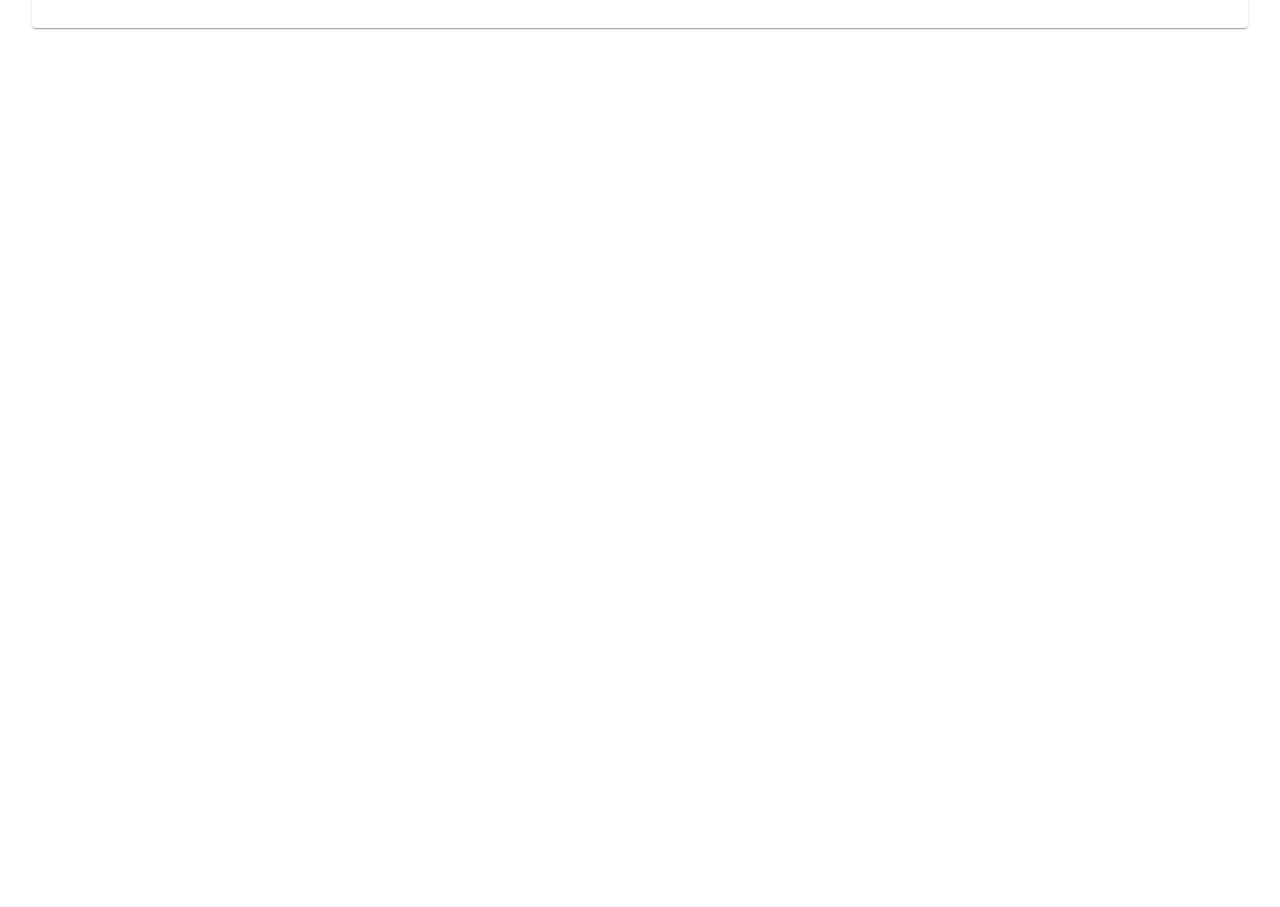
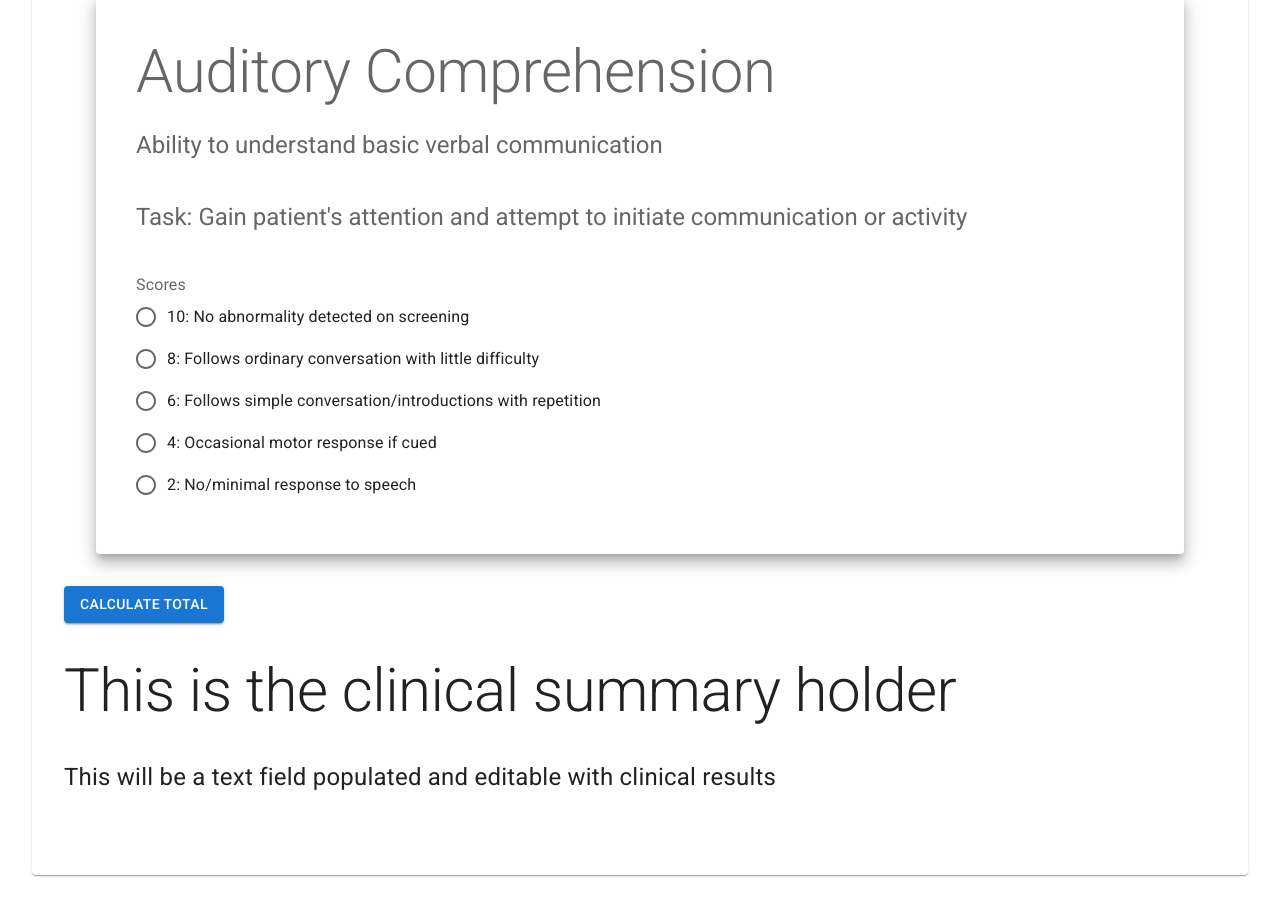
Before and after one commit to aaronpope007/Speech-Therapy, a React (Vite) app in the folder MASA Swallowing Assessment/: page / in a window 1280 px wide. Shown: the part 1560-2467 px from the top of the page. Before the commit the page ends 1620 px from the top, so only its background shows below. Built offline with nearby package versions, Linux system fonts and the light colour scheme; a web font is replaced by a local one.

Commit message:
Updates to clinical forms

```diff
--- a/MASA Swallowing Assessment/src/App.tsx
+++ b/MASA Swallowing Assessment/src/App.tsx
@@ -4,6 +4,9 @@ import "@fontsource/roboto/400.css";
 import "@fontsource/roboto/500.css";
 import "@fontsource/roboto/700.css";
 import MasaMain from "./assets/Components/MasaMain";
+
+// When vanilla is completed, make another, short form app with button groups in MUI to select.
+// Can display longer (verbose) text on hover or something
 
 function App() {
   return (
--- a/MASA Swallowing Assessment/src/assets/AssessmentAreas.tsx
+++ b/MASA Swallowing Assessment/src/assets/AssessmentAreas.tsx
@@ -31,6 +31,33 @@ const assessmentAreas = [
       },
     },
   },
+  {
+    title: "Auditory Comprehension",
+    description: `Ability to understand basic verbal communication`,
+    task: `Gain patient's attention and attempt to initiate communication or activity`,
+    grades: {
+      10: {
+        value: 10,
+        text: `No abnormality detected on screening`,
+      },
+      8: {
+        value: 8,
+        text: `Follows ordinary conversation with little difficulty`,
+      },
+      6: {
+        value: 6,
+        text: `Follows simple conversation/introductions with repetition`,
+      },
+      4: {
+        value: 4,
+        text: `Occasional motor response if cued`,
+      },
+      2: {
+        value: 2,
+        text: `No/minimal response to speech`,
+      },
+    },
+  },
 ];
 
 export default assessmentAreas;
--- a/MASA Swallowing Assessment/src/assets/Components/Assessment.tsx
+++ b/MASA Swallowing Assessment/src/assets/Components/AssessmentCard.tsx
@@ -1,15 +1,43 @@
 import * as React from "react";
+import { useForm } from "react-hook-form";
 import Radio from "@mui/material/Radio";
 import RadioGroup from "@mui/material/RadioGroup";
 import FormControlLabel from "@mui/material/FormControlLabel";
 import FormControl from "@mui/material/FormControl";
 import FormLabel from "@mui/material/FormLabel";
+import Button from "@mui/material/Button";
 import Card from "@mui/material/Card";
 import CardContent from "@mui/material/CardContent";
 import Typography from "@mui/material/Typography";
 import assessmentAreas from "../AssessmentAreas"; // Assuming AssessmentAreas.tsx is in the same directory
 
 const AssessmentCard: React.FC = () => {
+  const { register, watch } = useForm();
+
+  // Watch for changes in the form values
+  const formValues = watch();
+
+  // Log the selected value of the radio buttons
+  const handleRadioChange = (event: React.ChangeEvent<HTMLInputElement>) => {
+    console.log(event.target.value);
+  };
+
+  // Log form values whenever they change
+  React.useEffect(() => {
+    console.log(formValues);
+  }, [formValues]);
+
+  // Function to calculate the total value of selected radio buttons
+  const calculateTotal = () => {
+    let total = 0;
+    Object.keys(formValues.grades).forEach((key) => {
+      if (formValues.grades[key]) {
+        total += parseInt(key);
+      }
+    });
+    console.log("Total value:", total);
+  };
+
   return (
     <div>
       {assessmentAreas.map((area, index) => (
@@ -32,7 +60,11 @@ const AssessmentCard: React.FC = () => {
 
             <FormLabel component="legend">Scores</FormLabel>
             <FormControl required component="fieldset">
-              <RadioGroup aria-label="grades" name="grades">
+              <RadioGroup
+                aria-label="grades"
+                name="grades"
+                onChange={handleRadioChange} // Add onChange event handler to capture selected value
+              >
                 {Object.keys(area.grades)
                   .reverse()
                   .map((gradeKey) => (
@@ -41,8 +73,12 @@ const AssessmentCard: React.FC = () => {
                       value={gradeKey}
                       control={<Radio />}
                       label={`${gradeKey}: ${
-                        area.grades[gradeKey as keyof typeof area.grades]?.text
+                        area.grades[
+                          gradeKey as unknown as keyof typeof area.grades
+                        ]?.text
                       }`}
+                      // Register each radio button with useForm
+                      {...register(`grades.${gradeKey}`)}
                     />
                   ))}
               </RadioGroup>
@@ -50,6 +86,9 @@ const AssessmentCard: React.FC = () => {
           </CardContent>
         </Card>
       ))}
+      <Button variant="contained" onClick={calculateTotal}>
+        Calculate Total
+      </Button>
     </div>
   );
 };
--- /dev/null
+++ b/MASA Swallowing Assessment/src/assets/Components/ClinicalSummary.tsx
@@ -0,0 +1,16 @@
+import { Typography } from "@mui/material";
+
+const ClinicalSummary: React.FC = () => {
+  return (
+    <>
+      <Typography variant="h2" component="h2" sx={{ mt: "2rem" }}>
+        This is the clinical summary holder
+      </Typography>
+      <Typography fontSize="24px" marginTop={"2rem"} marginBottom={"3rem"}>
+        This will be a text field populated and editable with clinical results
+      </Typography>
+    </>
+  );
+};
+
+export default ClinicalSummary;
--- a/MASA Swallowing Assessment/src/assets/Components/MasaMain.tsx
+++ b/MASA Swallowing Assessment/src/assets/Components/MasaMain.tsx
@@ -1,14 +1,17 @@
 import React from "react";
 
-import AssessmentCard from "./Assessment";
+import AssessmentCard from "./AssessmentCard";
 import TitleAndDescription from "../../TitleAndDescription";
 import { Paper } from "@mui/material";
+import ClinicalSummary from "./ClinicalSummary";
 
 const MasaMain: React.FC = () => {
   return (
     <Paper sx={{ margin: "2rem", padding: "2rem" }}>
       <TitleAndDescription />
       <AssessmentCard />
+      {/* clinical summary section will be used to auto generate text in a textfield that can be edited */}
+      <ClinicalSummary />
     </Paper>
   );
 };
```
